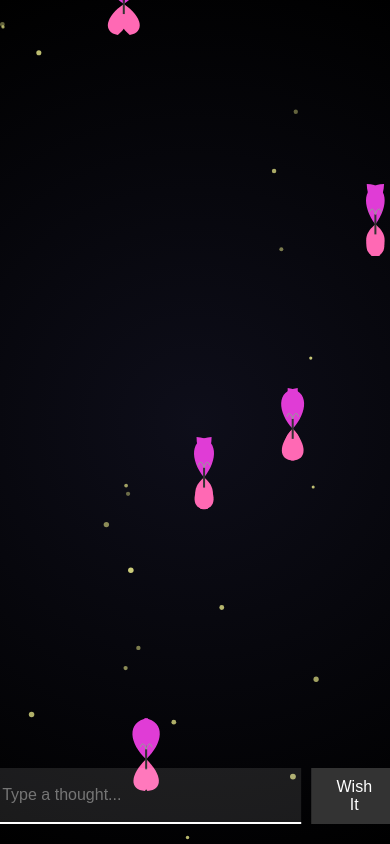
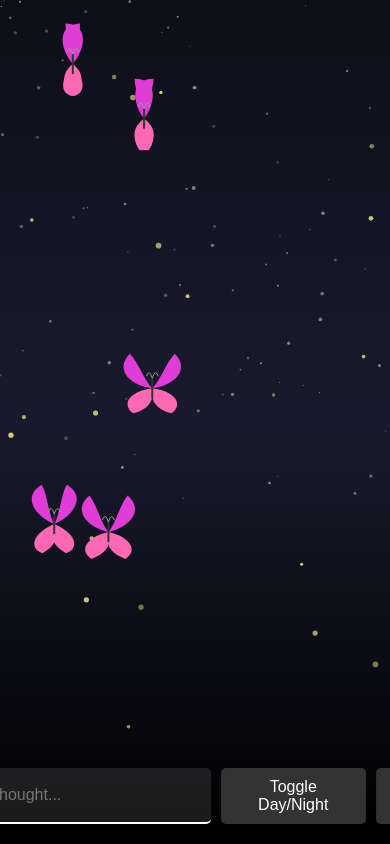
Before and after one commit to jessicacousins/wish_it, a plain HTML site: page index.html in a window 390 px wide. Drawn offline with Linux system fonts and the light colour scheme.

Commit message:
toggle day and night added

```diff
--- a/index.html
+++ b/index.html
@@ -10,6 +10,8 @@
       <canvas id="canvas"></canvas>
       <div id="controls">
         <input type="text" id="thoughtInput" placeholder="Type a thought..." />
+        <button onclick="toggleMode()">Toggle Day/Night</button>
+
         <button onclick="plantThought()">Wish It</button>
       </div>
     </div>
--- a/script.js
+++ b/script.js
@@ -3,9 +3,22 @@ const ctx = canvas.getContext("2d");
 canvas.width = window.innerWidth;
 canvas.height = window.innerHeight;
 
+let mode = "night";
+
 let flowers = [];
 let fireflies = [];
 let butterflies = [];
+
+let stars = [];
+
+for (let i = 0; i < 80; i++) {
+  stars.push({
+    x: Math.random() * canvas.width,
+    y: Math.random() * (canvas.height * 0.6),
+    radius: Math.random() * 1.5 + 0.5,
+    opacity: Math.random() * 0.3 + 0.2,
+  });
+}
 
 // fireflies
 for (let i = 0; i < 20; i++) {
@@ -137,6 +150,47 @@ function drawFlowerShape(flower) {
   );
 }
 
+// ! sky with depth
+function drawSkyBackground() {
+  let gradient = ctx.createLinearGradient(0, 0, 0, canvas.height);
+
+  if (mode === "day") {
+    gradient.addColorStop(0, "#87ceeb");
+    gradient.addColorStop(0.5, "#bfefff");
+    gradient.addColorStop(1, "#e0f7fa");
+  } else {
+    gradient.addColorStop(0, "#0e0e1a");
+    gradient.addColorStop(0.5, "#1a1a2e");
+    gradient.addColorStop(1, "#000");
+  }
+
+  ctx.fillStyle = gradient;
+  ctx.fillRect(0, 0, canvas.width, canvas.height);
+
+  if (mode === "night") {
+    stars.forEach((star) => {
+      ctx.beginPath();
+      ctx.arc(star.x, star.y, star.radius, 0, Math.PI * 2);
+      ctx.fillStyle = `rgba(255, 255, 255, ${star.opacity})`;
+      ctx.fill();
+    });
+  }
+
+  if (mode === "day") {
+    for (let i = 0; i < 3; i++) {
+      const cx = (i * canvas.width) / 3 + 100;
+      const cy = 100 + Math.sin(Date.now() * 0.001 + i) * 10;
+
+      ctx.beginPath();
+      ctx.ellipse(cx, cy, 60, 20, 0, 0, Math.PI * 2);
+      ctx.ellipse(cx + 30, cy + 10, 50, 20, 0, 0, Math.PI * 2);
+      ctx.ellipse(cx - 30, cy + 10, 50, 20, 0, 0, Math.PI * 2);
+      ctx.fillStyle = "rgba(255, 255, 255, 0.6)";
+      ctx.fill();
+    }
+  }
+}
+
 function drawFireflies() {
   const time = Date.now() * 0.002;
   fireflies.forEach((f) => {
@@ -241,6 +295,7 @@ function drawButterflies() {
 function animate() {
   ctx.clearRect(0, 0, canvas.width, canvas.height);
 
+  drawSkyBackground();
   drawFireflies();
   drawButterflies();
 
@@ -280,3 +335,7 @@ function playWhisper(word) {
 }
 
 animate();
+
+function toggleMode() {
+  mode = mode === "day" ? "night" : "day";
+}
--- a/style.css
+++ b/style.css
@@ -37,6 +37,7 @@ html {
   padding: 10px;
   font-size: 16px;
   width: 300px;
+  border-radius: 5px;
 }
 
 button {
@@ -47,6 +48,7 @@ button {
   font-size: 16px;
   cursor: pointer;
   transition: 0.3s ease;
+  border-radius: 5px;
 }
 
 button:hover {
```
